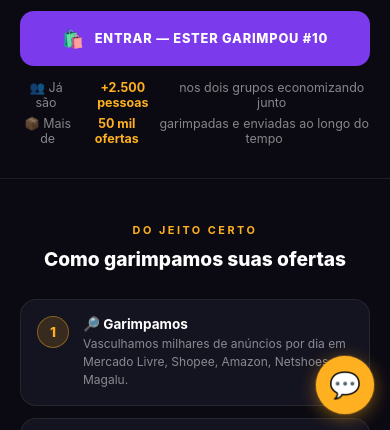
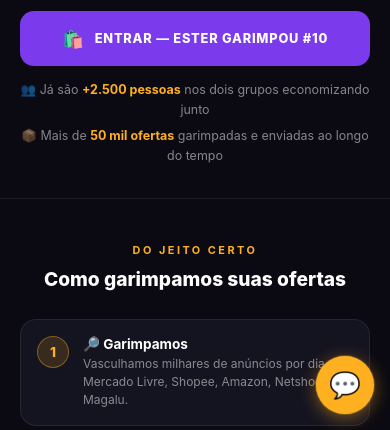
Before and after one commit to maiconferreiraa/Garimpo_de_Ofertas, a plain HTML site: page index.html in a window 390 px wide. Shown: the part 414-844 px from the top of the page. Drawn offline with Linux system fonts and the light colour scheme.

Commit message:
fix: linha de estatísticas quebrando errado no mobile (flex -> texto normal)

```diff
--- a/index.html
+++ b/index.html
@@ -44,7 +44,7 @@ body{font-family:-apple-system,BlinkMacSystemFont,'Segoe UI',sans-serif;backgrou
 .btn-fem{background:#7c3aed;color:#fff}
 .btn-fem:hover{transform:translateY(-2px) scale(1.04);box-shadow:0 6px 16px rgba(124,58,237,0.55)}
 .btn-icon{font-size:1.1rem}
-.social-proof{font-size:0.78rem;color:rgba(255,255,255,0.5);display:flex;align-items:center;justify-content:center;gap:6px}
+.social-proof{font-size:0.78rem;color:rgba(255,255,255,0.5);text-align:center;line-height:1.6}
 .social-proof span{color:#ffb020;font-weight:700}
 .divider{width:100%;height:1px;background:rgba(255,255,255,0.08);margin:0}
 .section{position:relative;z-index:1;padding:44px 20px}
```
Also changed, not shown: 1 other file.
